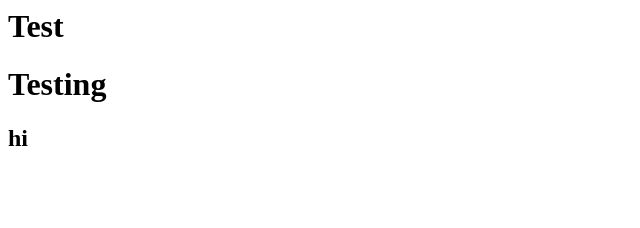
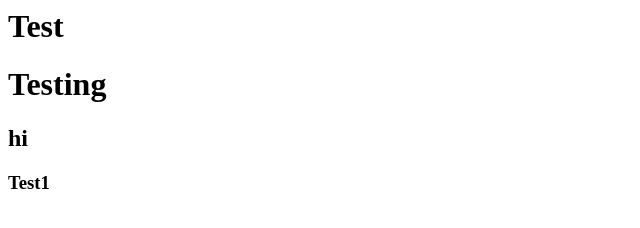
Before and after one commit to amarteragundi2/test, a plain HTML site: page index.html in a window 1280 px wide. Shown: the full height of the page, 0-640 px from the left. Drawn offline with Linux system fonts and the light colour scheme.

Commit message:
Added h3

```diff
--- a/index.html
+++ b/index.html
@@ -1,3 +1,4 @@
 <h1>Test</h1>
 <h1>Testing</h1>
 <h2>hi</h2>
+<h3>Test1</h3>
```
